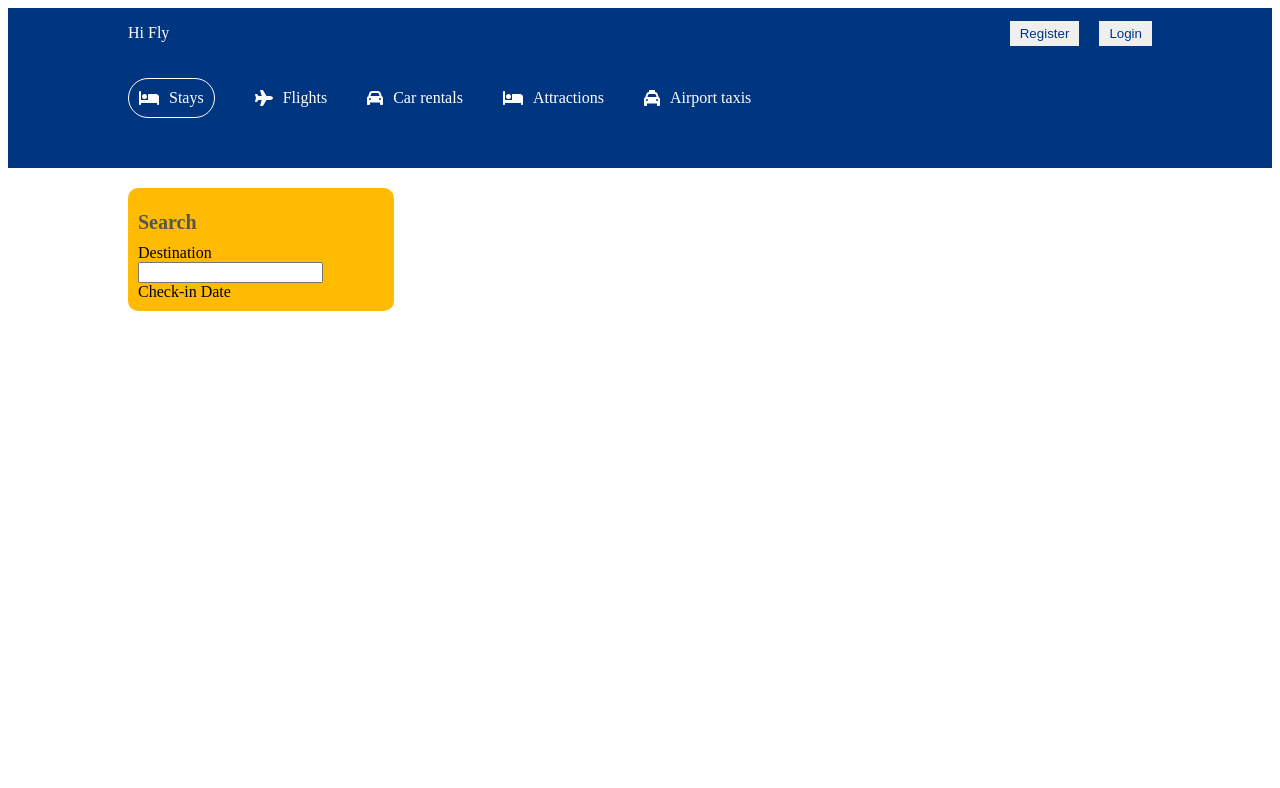
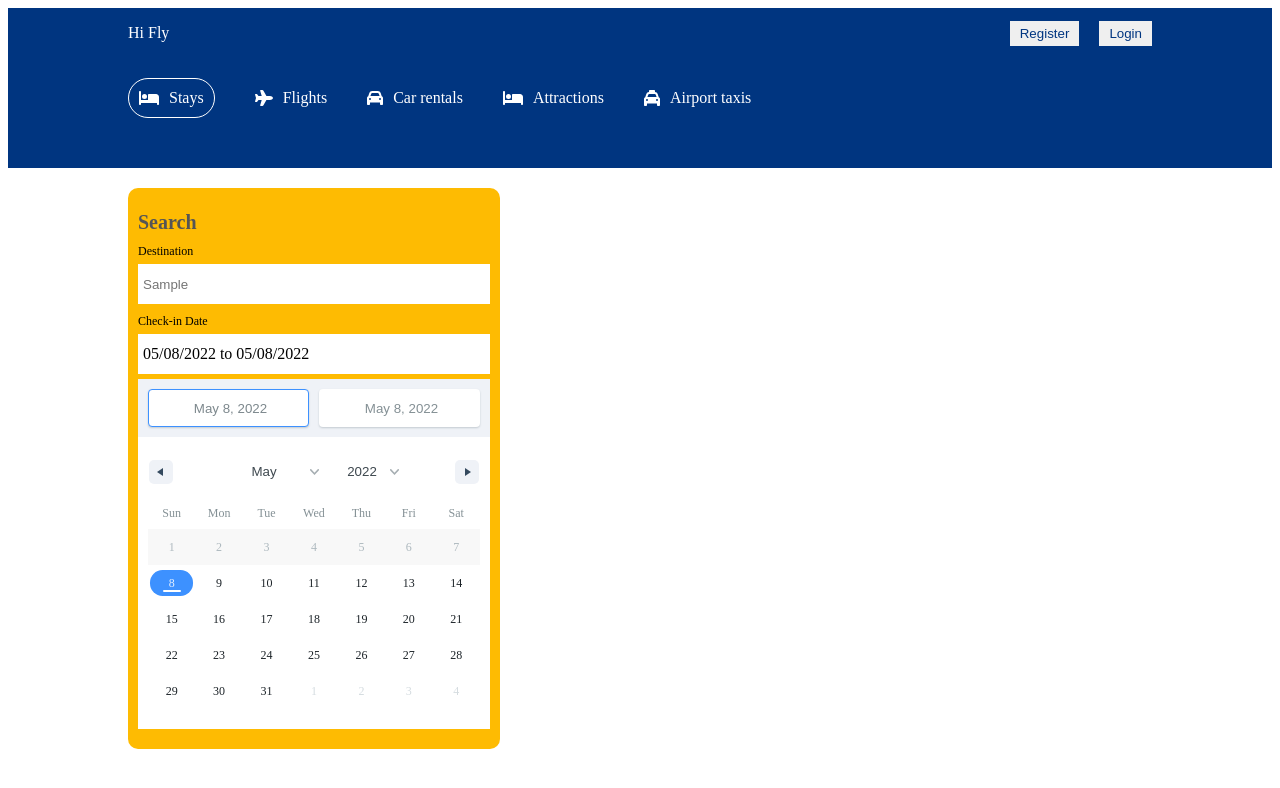
Before and after one commit to mehesultana/hi-fly, a React (Create React App) app: page / in a window 1280 px wide. Both pictures are taken after typing "Sample" into the empty fields and a click on the button "Search". Shown: the top 788 px of the page. Built offline with nearby package versions, Linux system fonts and the light colour scheme.

Commit message:
Search Result List Page

```diff
--- a/src/components/Header/Header.jsx
+++ b/src/components/Header/Header.jsx
@@ -79,7 +79,7 @@
 							<div className="headerSearchItem">
 								<FontAwesomeIcon icon={faCalendarDays} className="headerIcon" />
 								<span onClick={() => setOpenDate(!openDate)} className="headerSearchText">{`${format(date[0].startDate, 'MM/dd/yyyy')} to ${format(date[0].endDate, 'MM/dd/yyyy')}`}</span>
-								{openDate && <DateRange editableDateInputs={true} onChange={(item) => setDate([item.selection])} moveRangeOnFirstSelection={false} ranges={date} className="date" />}
+								{openDate && <DateRange editableDateInputs={true} onChange={(item) => setDate([item.selection])} moveRangeOnFirstSelection={false} ranges={date} className="date" minDate={new Date()} />}
 							</div>
 
 							<div className="headerSearchItem">
--- a/src/pages/List/List.css
+++ b/src/pages/List/List.css
@@ -26,3 +26,53 @@
 	color: #555;
 	margin-bottom: 10px;
 }
+.lsItem {
+	display: flex;
+	flex-direction: column;
+	gap: 5px;
+	margin-bottom: 10px;
+}
+
+.lsItem > label {
+	font-size: 12px;
+}
+
+.lsItem > input {
+	height: 30px;
+	border: none;
+	padding: 5px;
+}
+.lsItem > span {
+	height: 30px;
+	padding: 5px;
+	background-color: white;
+	display: flex;
+	align-items: center;
+	cursor: pointer;
+}
+
+.lsOptions {
+	padding: 10px;
+}
+
+.lsOptionItem {
+	display: flex;
+	justify-content: space-between;
+	margin-bottom: 10px;
+	color: #555;
+	font-size: 12px;
+}
+
+.lsOptionInput {
+	width: 50px;
+}
+
+.listSearch > button {
+	padding: 10px;
+	background-color: #0071c2;
+	color: white;
+	border: none;
+	width: 100%;
+	font-weight: 500;
+	cursor: pointer;
+}
--- a/src/pages/List/List.jsx
+++ b/src/pages/List/List.jsx
@@ -1,9 +1,18 @@
-import React from 'react';
+import React, { useState } from 'react';
 import { Navbar } from '../../components/Navbar/Navbar';
 import { Header } from '../../components/Header/Header';
 import './List.css';
+import { useLocation } from 'react-router-dom';
+import { format } from 'date-fns';
+import { DateRange } from 'react-date-range';
 
 export const List = () => {
+	const location = useLocation();
+	const [destination, setDestination] = useState(location.state.destination);
+	const [date, setDate] = useState(location.state.date);
+	const [openDate, setOpenDate] = useState(false);
+	const [options, setOptions] = useState(location.state.options);
+
 	return (
 		<div>
 			<Navbar />
@@ -14,10 +23,13 @@
 						<h1 className="lsTitle">Search</h1>
 						<div className="lsItem">
 							<label>Destination</label>
-							<input type="text" />
+							<input placeholder={destination} type="text" />
 						</div>
 						<div className="lsItem">
 							<label>Check-in Date</label>
+							<span onClick={() => setOpenDate(!openDate)}>{`${format(date[0].startDate, 'MM/dd/yyyy')} to ${format(date[0].endDate, 'MM/dd/yyyy')}`}</span>
+
+							<DateRange onChange={(item) => setDate([item.selection])} minDate={new Date()} ranges={date} />
 						</div>
 					</div>
 					<div className="listResult"></div>
```
